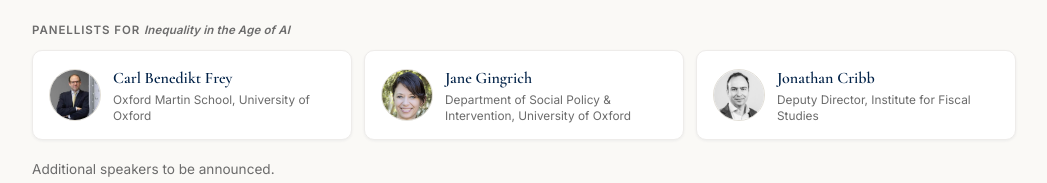
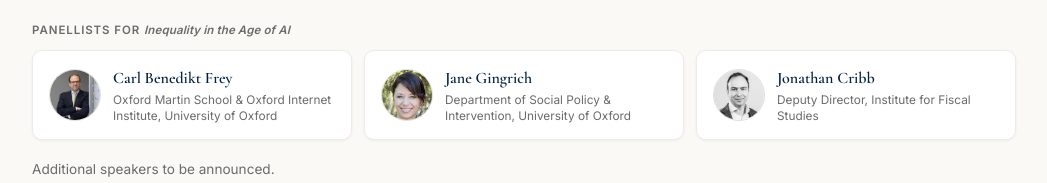
Before and after one commit to atkinsonconference/atkinsonconference.github.io, a plain HTML site: page index.html in a window 1280 px wide. Shown: the part 1645-1828 px from the top of the page, without its empty margins (116-1163 px from the left). Drawn offline with nearby package versions, Linux system fonts and the light colour scheme.

Commit message:
Expand Frey affiliation to Oxford Martin School & OII
Co-Authored-By: Claude Opus 4.7 (1M context) <noreply@anthropic.com>

```diff
--- a/index.html
+++ b/index.html
@@ -1029,7 +1029,7 @@
                 <img class="panellist-photo" src="img/Frey.jpg" alt="Carl Benedikt Frey">
                 <div>
                     <div class="name">Carl Benedikt Frey</div>
-                    <div class="affiliation">Oxford Martin School, University of Oxford</div>
+                    <div class="affiliation">Oxford Martin School &amp; Oxford Internet Institute, University of Oxford</div>
                 </div>
             </div>
             <div class="panellist-card">
```
